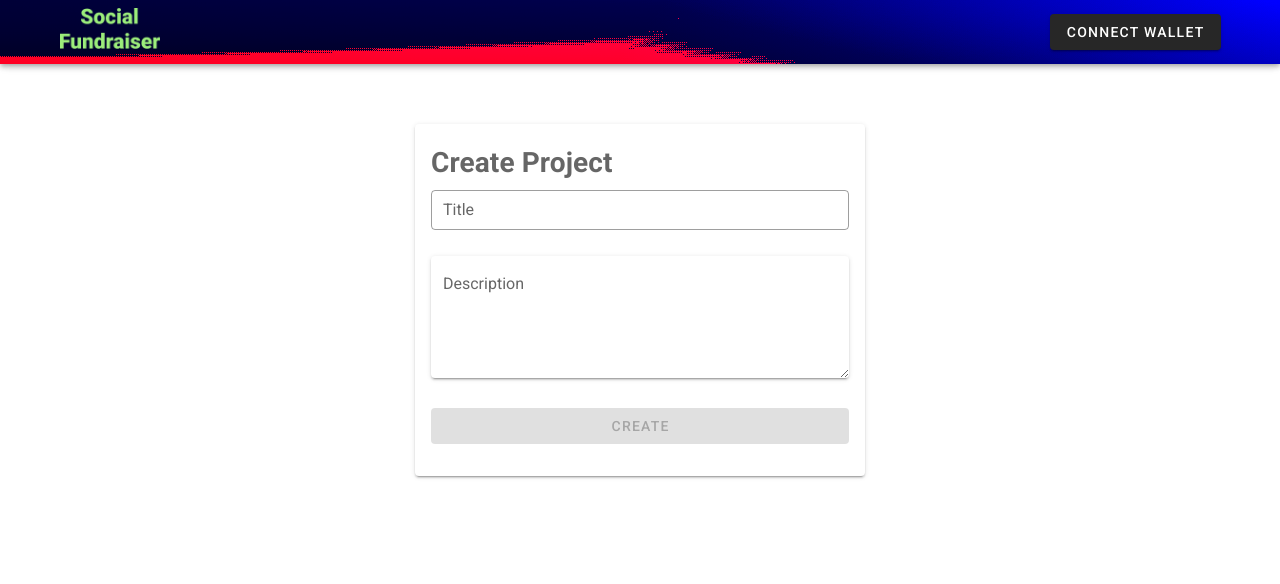
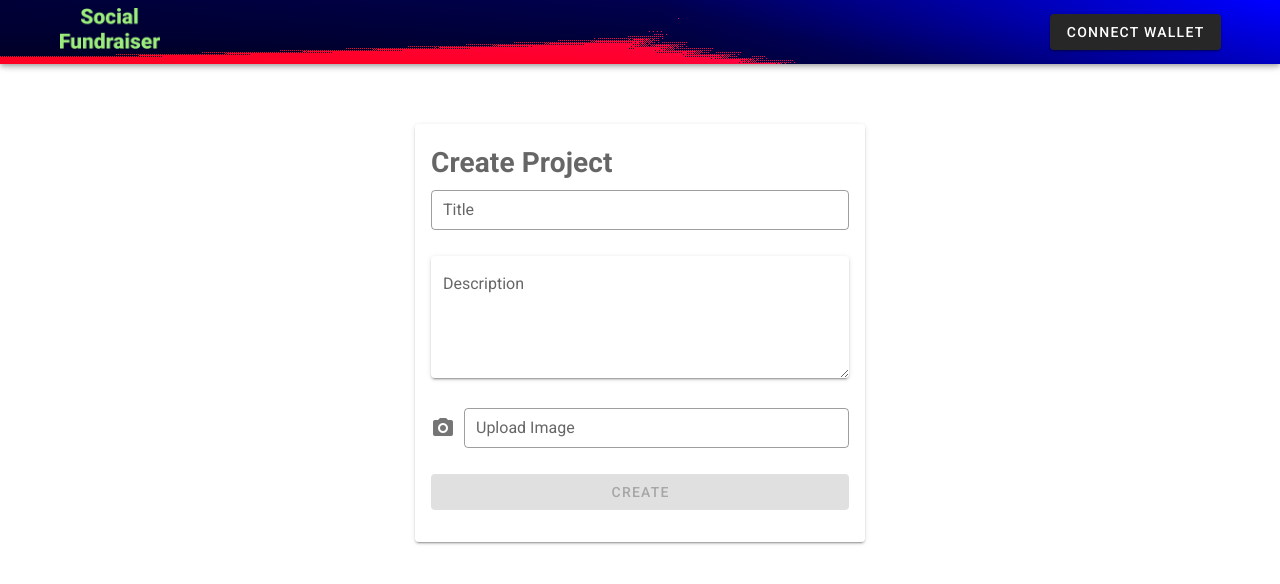
Before and after one commit to ysongh/Defundraiser, a Vue app: page /add-project in a window 1280 px wide. Shown: the top 584 px of the page. Built offline with nearby package versions, Linux system fonts and the light colour scheme; no server answers.

Commit message:
feat: add an file input for Add Project form

```diff
--- a/src/views/AddProject.vue
+++ b/src/views/AddProject.vue
@@ -24,6 +24,14 @@
             v-model="description"
           ></v-textarea>
 
+          <v-file-input
+            label="Upload Image"
+            outlined
+            dense
+            prepend-icon="mdi-camera"
+            v-model="file"
+          ></v-file-input>
+
           <v-btn
             class="mb-4"
             @click="createQuestion()"
@@ -47,6 +55,7 @@
   data: () => ({
     title: "",
     description: "",
+    file: null,
   }),
   computed: {
     ...mapGetters(['walletAddress', 'socialFundraiserBlockchain']),
```
